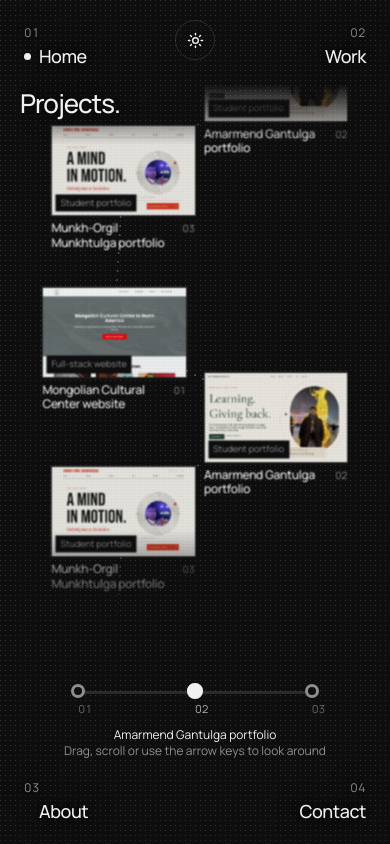
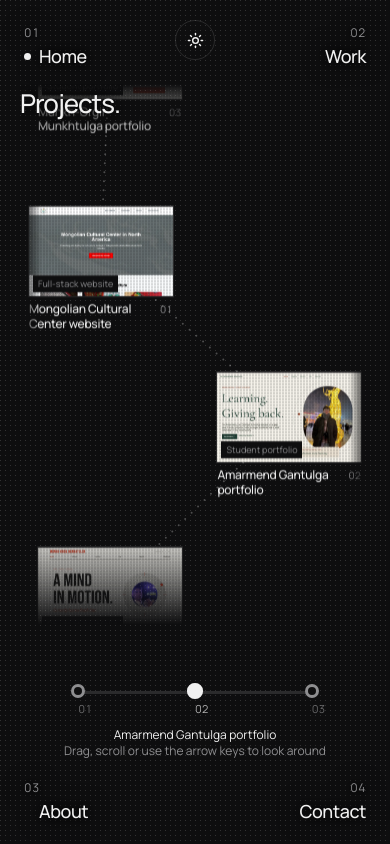
Before and after one commit to Enkhjinjeje/Personal-Portfolio, a Next.js app: page /projects in a window 390 px wide. Built offline with nearby package versions, Linux system fonts and the light colour scheme.

Commit message:
mobile map complete

```diff
--- a/src/components/projects/ProjectField.tsx
+++ b/src/components/projects/ProjectField.tsx
@@ -27,6 +27,9 @@ export default function ProjectField() {
   const plane = useRef<HTMLDivElement>(null)
   const links = useRef<HTMLCanvasElement>(null)
   const [fit, setFit] = useState({ layout: LAYOUTS.wide as Layout, scale: 1, copies: { cols: 2, rows: 2 } })
+  // the tiles wait, hidden, for the first fit: the page arrives in the wide layout, and a phone would otherwise see
+  // them jump into its own
+  const [fitted, setFitted] = useState(false)
   const [open, setOpen] = useState<number | null>(null)
   const [opening, setOpening] = useState<number | null>(null)
   const [near, setNear] = useState<string | null>(null)
@@ -54,6 +57,7 @@ export default function ProjectField() {
       c.width = Math.round(width * dpr); c.height = Math.round(height * dpr)
       c.getContext('2d')!.setTransform(dpr, 0, 0, dpr, 0, 0)
       setFit(fitLayout(width, height))
+      setFitted(true)
     }
     resize()
     const sizes = new ResizeObserver(resize)
@@ -249,7 +253,7 @@ export default function ProjectField() {
     <div ref={view} className="project-field" style={{ '--tile-scale': scale } as CSSProperties}
       onPointerDown={down} onPointerMove={move} onPointerUp={up} onPointerCancel={up} onPointerLeave={() => { pointer.current = null }} onClick={send}>
       <canvas ref={links} className="project-links" aria-hidden="true" />
-      <div ref={plane} className="project-plane">{tiles}</div>
+      <div ref={plane} className={`project-plane ${fitted ? 'is-fitted' : ''}`}>{tiles}</div>
     </div>
     <h1 id="projects-heading" className="projects-title">Projects.</h1>
     <StationLine here={inView} go={centre} />
--- a/src/components/projects/layout.ts
+++ b/src/components/projects/layout.ts
@@ -5,10 +5,11 @@ export const pad = (n: number) => String(n).padStart(2, '0')
 export const TILE = { w: 320, h: 200 }   // a tile's picture, css px at full size
 
 // One block of the pattern at full size, css px: the projects sit at staggered spots inside it, and the block
-// repeats in every direction, so the canvas never ends. A narrow screen gets a tighter zigzag, so all three fit on it.
+// repeats in every direction, so the canvas never ends. A narrow screen gets a zigzag about as wide as the screen,
+// stretched downward where a phone has room, with clear space between each project and the next copy of the block.
 export const LAYOUTS = {
   wide: { block: { w: 1380, h: 1000 }, spots: [[80, 80], [780, 220], [340, 600]] },
-  narrow: { block: { w: 760, h: 760 }, spots: [[40, 40], [400, 230], [60, 440]] },
+  narrow: { block: { w: 880, h: 1200 }, spots: [[40, 60], [460, 430], [60, 820]] },
 }
 export type Layout = typeof LAYOUTS.wide
 
--- a/src/components/projects/projects.css
+++ b/src/components/projects/projects.css
@@ -8,6 +8,8 @@
 .project-field:active {cursor:grabbing}
 .project-links {position:absolute;inset:0;width:100%;height:100%;pointer-events:none}
 .project-plane {position:absolute;left:0;top:0;will-change:transform}
+/* until script has fitted the tiles to the screen; without script they show where the page put them */
+.js .project-plane:not(.is-fitted) {visibility:hidden}
 
 /* a tile: the site in colour through a screen of dots, its name and number beneath; near the pointer it shows sharp */
 .project-tile {position:absolute;display:grid;gap:12px;width:calc(320px * var(--tile-scale));padding:0;border:0;background:none;color:inherit;text-align:left;cursor:pointer}
```
